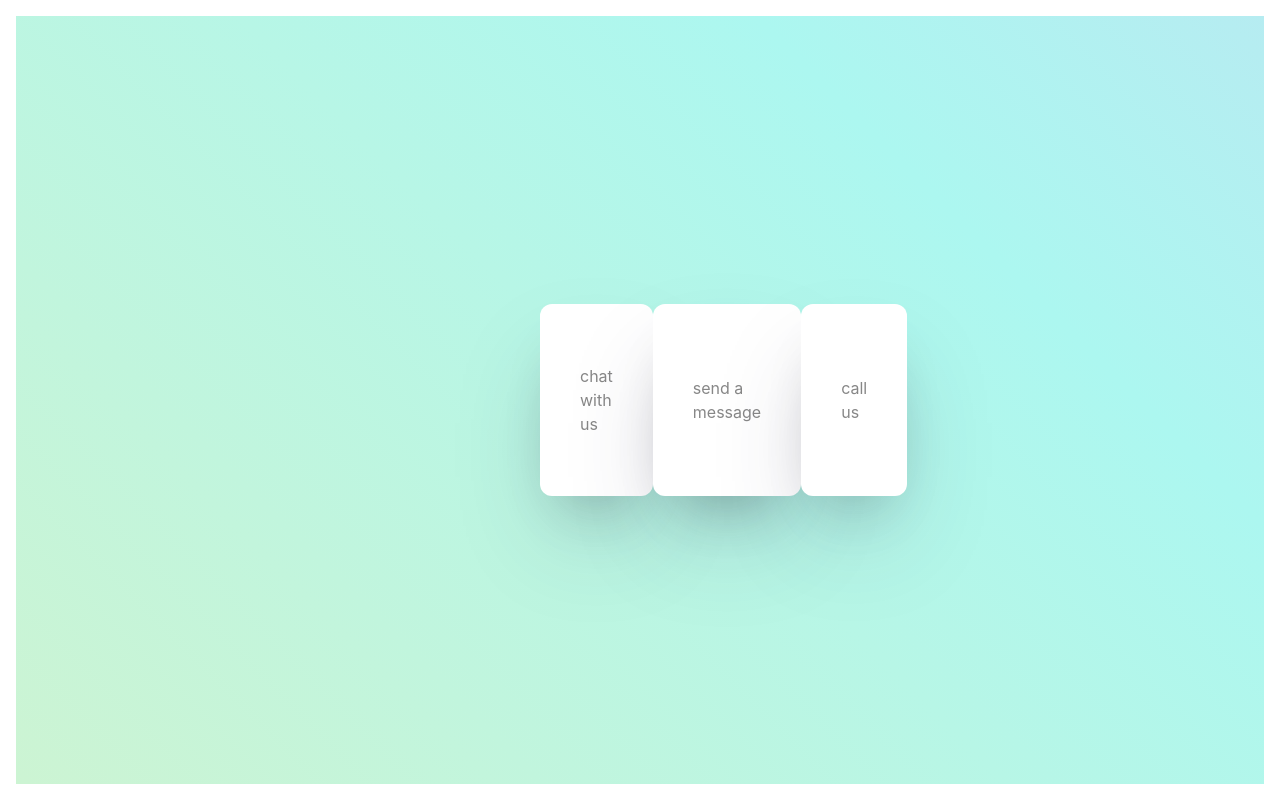
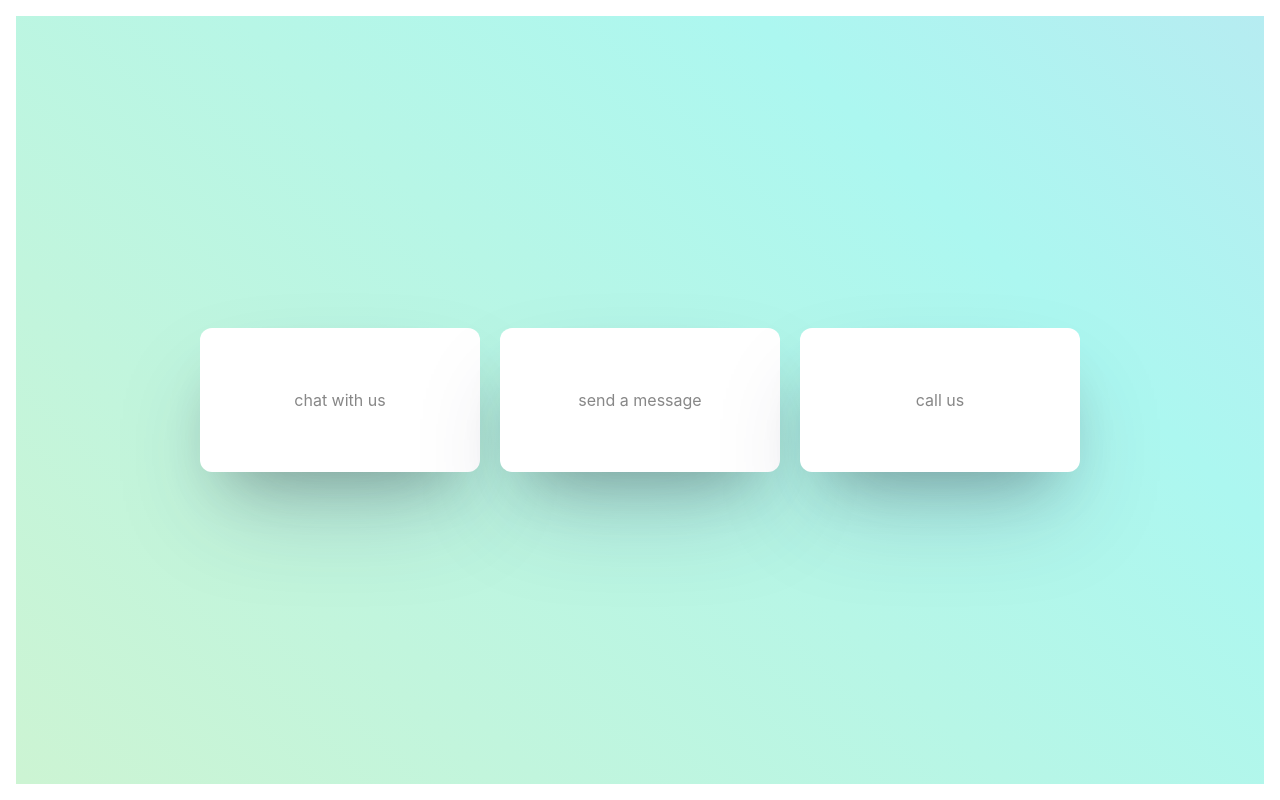
Before and after one commit to AkkaFranKebne/my-app, a SvelteKit app: page / in a window 1280 px wide. Built offline with nearby package versions, Linux system fonts and the light colour scheme.

Commit message:
programatic class adding

```diff
--- a/package.json
+++ b/package.json
@@ -32,6 +32,7 @@
 		"nodemon": "^3.1.0",
 		"postcss": "^8.4.32",
 		"postcss-load-config": "^5.0.2",
+		"postcss-nesting": "^12.1.0",
 		"prettier": "^3.1.1",
 		"prettier-plugin-svelte": "^3.1.2",
 		"prettier-plugin-tailwindcss": "^0.5.9",
--- a/postcss.config.cjs
+++ b/postcss.config.cjs
@@ -1,9 +1,11 @@
 const tailwindcss = require('tailwindcss');
 const autoprefixer = require('autoprefixer');
+const nesting = require('tailwindcss/nesting');
 
 const config = {
 	plugins: [
 		//Some plugins, like tailwindcss/nesting, need to run before Tailwind,
+		nesting(),
 		tailwindcss(),
 		//But others, like autoprefixer, need to run after,
 		autoprefixer
--- a/src/routes/+page.svelte
+++ b/src/routes/+page.svelte
@@ -3,14 +3,24 @@
   let main = true;
   let content = true;
 	let element = true;
+  let stopped = false;
+
+  const stopAnimation = () => {
+    stopped = true;
+  }
+
+  const startAnimation = () => {
+    stopped = false;
+  }
+
 </script>
 
-<div class:mainwrapper>
+<div class:mainwrapper class:stopped>
   <main class:main>
     <div class:content>
-      <a class:element href="/chat">chat with us</a>
-      <a class:element href="/message">send a message</a>
-      <a class:element href="/call">call us</a>
+      <a class:element on:mouseenter={stopAnimation} on:focus={stopAnimation} on:mouseout={startAnimation} on:blur={startAnimation} href="/chat">chat with us</a>
+      <a class:element on:mouseenter={stopAnimation} on:focus={stopAnimation} on:mouseout={startAnimation} on:blur={startAnimation} href="/message">send a message</a>
+      <a class:element on:mouseenter={stopAnimation} on:focus={stopAnimation} on:mouseout={startAnimation} on:blur={startAnimation} href="/call">call us</a>
     </div>
   </main>
 </div>
@@ -33,7 +43,6 @@
     100%{background-position:0% 22%}
 }
 
-
   .mainwrapper {
     display: flex;
     height: 100%;
@@ -51,6 +60,10 @@
     animation-direction: alternate;
     animation-play-state:running;
 
+    &.stopped {
+      animation-play-state:paused;
+    }
+
   }
 
   .main {
@@ -64,6 +77,13 @@
     justify-content: space-around;
     align-items: stretch;
     width: 200px;
+
+    @media (min-width: 640px) {
+    flex-direction: row;
+    width: 100vw;
+    max-width: 900px;
+    }
+
   }
 
   .element {
@@ -75,14 +95,11 @@
       display: flex;
       justify-content: center;
       align-items: center;
-      flex: 1 1 auto;
+      flex: 1 0 0px;
       box-shadow: rgba(255, 255, 255, 0.1) 0px 1px 1px 0px inset, rgba(50, 50, 93, 0.25) 0px 50px 100px -20px, rgba(0, 0, 0, 0.3) 0px 30px 60px -30px;
+
+      @media (min-width: 640px) {
+        margin: 0 10px;
     }
-  @media (min-width: 640px) {
-
-    .content {
-      flex-direction: row;
-  }
-
-  }
+    }
 </style>
```
Also changed, not shown: 1 other file (tests, documents, lock files or other folders).
